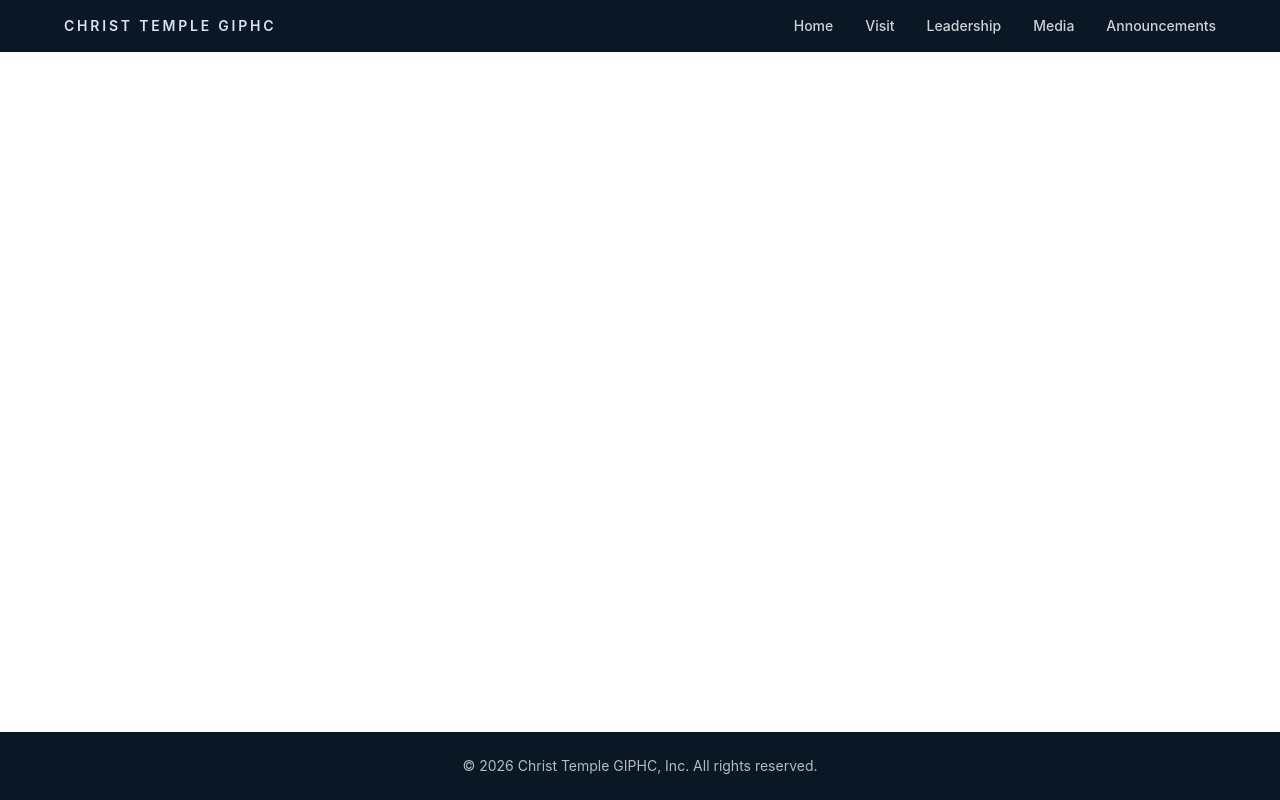
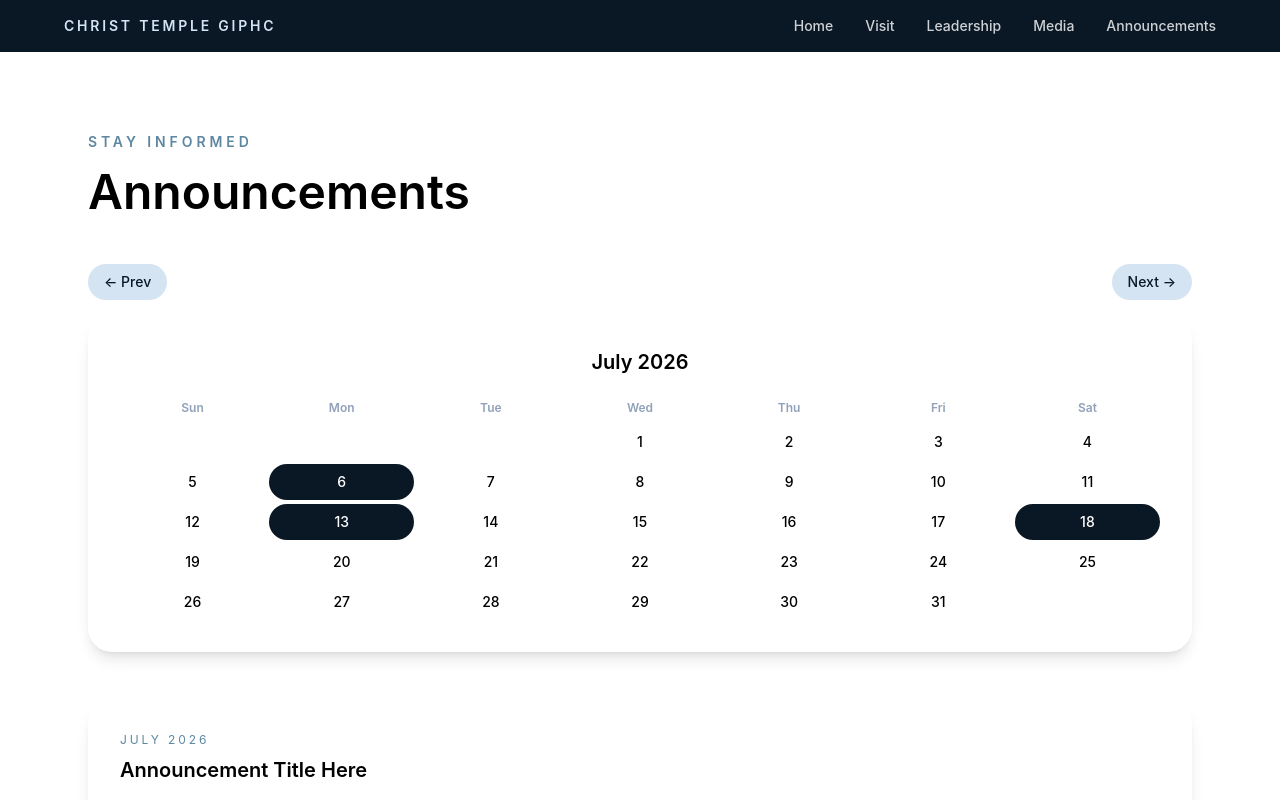
Before and after one commit to hbeamaniii/ctgiphcsite, a React (Vite) app: page /announcements in a window 1280 px wide. Shown: the top 800 px of the page. Built offline with nearby package versions, Linux system fonts and the light colour scheme; no server answers.

Commit message:
Add Announcements page with interactive calendar and month filtering

```diff
--- a/src/App.jsx
+++ b/src/App.jsx
@@ -5,6 +5,7 @@ import Leadership from "./pages/Leadership";
 import Home from "./pages/Home";
 import Media from "./pages/Media";
 import Visit from "./pages/Visit";
+import Announcements from "./pages/Announcements";
 
 function App() {
   return (
@@ -16,6 +17,7 @@ function App() {
           <Route path="/leadership" element={<Leadership />} />
           <Route path="/media" element={<Media />} />
           <Route path="/visit" element={<Visit />} />
+          <Route path="/announcements" element={<Announcements />} />
         </Routes>
       </main>
       <Footer />
--- /dev/null
+++ b/src/pages/Announcements.jsx
@@ -0,0 +1,163 @@
+import { useState } from "react";
+
+const events = [
+  { date: "2026-07-06", title: "Sunday Service" },
+  { date: "2026-07-13", title: "Sunday Service" },
+  { date: "2026-07-18", title: "Fish Fry" },
+  { date: "2026-09-28", title: "85th Church Anniversary" },
+];
+
+const announcements = [
+  {
+    id: 1,
+    date: "2026-07-01",
+    title: "Announcement Title Here",
+    body: "Announcement details go here. Replace with real content when available.",
+  },
+  {
+    id: 2,
+    date: "2026-07-01",
+    title: "Announcement Title Here",
+    body: "Announcement details go here. Replace with real content when available.",
+  },
+  {
+    id: 3,
+    date: "2026-07-18",
+    title: "Pastoral Anniversary Fish Fry Fundraiser",
+    body: "Whiting Dinners and Sandwiches Available $15 Dinner/$12 Sandwich",
+  },
+  {
+    id: 3,
+    date: "2026-09-01",
+    title: "85th Church Anniversary",
+    body: "Join us as we celebrate 85 years of ministry. Details to follow.",
+  },
+];
+
+function Calendar({ year, month }) {
+  const firstDay = new Date(year, month, 1).getDay();
+  const daysInMonth = new Date(year, month + 1, 0).getDate();
+  const monthName = new Date(year, month).toLocaleString("default", {
+    month: "long",
+  });
+
+  const eventDates = events
+    .filter((e) => {
+      const d = new Date(e.date + "T12:00:00");
+      return d.getFullYear() === year && d.getMonth() === month;
+    })
+    .map((e) => ({
+      day: new Date(e.date + "T12:00:00").getDate(),
+      title: e.title,
+    }));
+
+  const cells = [];
+  for (let i = 0; i < firstDay; i++) cells.push(null);
+  for (let d = 1; d <= daysInMonth; d++) cells.push(d);
+
+  return (
+    <div className="rounded-3xl bg-white p-8 shadow-lg">
+      <h2 className="text-xl font-semibold text-center mb-6">
+        {monthName} {year}
+      </h2>
+      <div className="grid grid-cols-7 gap-1 text-center text-xs font-semibold text-slate-400 mb-2">
+        {["Sun", "Mon", "Tue", "Wed", "Thu", "Fri", "Sat"].map((d) => (
+          <div key={d}>{d}</div>
+        ))}
+      </div>
+      <div className="grid grid-cols-7 gap-1 text-center text-sm">
+        {cells.map((day, i) => {
+          const event = eventDates.find((e) => e.day === day);
+          return (
+            <div
+              key={i}
+              title={event ? event.title : ""}
+              className={`rounded-full py-2 text-sm font-medium
+                ${!day ? "" : "hover:bg-[#D5E4F2] cursor-default"}
+                ${event ? "bg-[#0A1826] text-white hover:bg-[#0A1826]" : ""}
+              `}
+            >
+              {day || ""}
+            </div>
+          );
+        })}
+      </div>
+    </div>
+  );
+}
+
+function Announcements() {
+  const now = new Date();
+  const [year, setYear] = useState(now.getFullYear());
+  const [month, setMonth] = useState(now.getMonth());
+
+  const prevMonth = () => {
+    if (month === 0) {
+      setMonth(11);
+      setYear((y) => y - 1);
+    } else setMonth((m) => m - 1);
+  };
+
+  const nextMonth = () => {
+    if (month === 11) {
+      setMonth(0);
+      setYear((y) => y + 1);
+    } else setMonth((m) => m + 1);
+  };
+
+  const filteredAnnouncements = announcements.filter((item) => {
+    const d = new Date(item.date + "T12:00:00");
+    return d.getFullYear() === year && d.getMonth() === month;
+  });
+
+  return (
+    <div className="mx-auto max-w-6xl px-6 py-20">
+      <p className="text-sm font-semibold uppercase tracking-[0.28em] text-[#5D87A1]">
+        Stay Informed
+      </p>
+      <h1 className="mt-4 text-3xl font-semibold md:text-5xl">Announcements</h1>
+
+      <div className="mt-12 flex items-center justify-between mb-4">
+        <button
+          onClick={prevMonth}
+          className="rounded-full px-4 py-2 text-sm font-medium bg-[#D5E4F2] text-[#0A1826] hover:bg-[#5D87A1] hover:text-white transition"
+        >
+          ← Prev
+        </button>
+        <button
+          onClick={nextMonth}
+          className="rounded-full px-4 py-2 text-sm font-medium bg-[#D5E4F2] text-[#0A1826] hover:bg-[#5D87A1] hover:text-white transition"
+        >
+          Next →
+        </button>
+      </div>
+
+      <Calendar year={year} month={month} />
+
+      <div className="mt-12 space-y-6">
+        {filteredAnnouncements.length > 0 ? (
+          filteredAnnouncements.map((item) => (
+            <div key={item.id} className="rounded-3xl bg-white p-8 shadow-lg">
+              <p className="text-xs uppercase tracking-[0.24em] text-[#5D87A1]">
+                {new Date(item.date + "T12:00:00").toLocaleString("default", {
+                  month: "long",
+                  year: "numeric",
+                })}
+              </p>
+              <h2 className="mt-2 text-xl font-semibold">{item.title}</h2>
+              <p className="mt-3 text-sm leading-7 text-slate-600">
+                {item.body}
+              </p>
+            </div>
+          ))
+        ) : (
+          <div className="rounded-3xl bg-white p-8 shadow-lg text-center text-slate-500">
+            No announcements for this month.
+          </div>
+        )}
+      </div>
+    </div>
+  );
+}
+
+export default Announcements;
```
